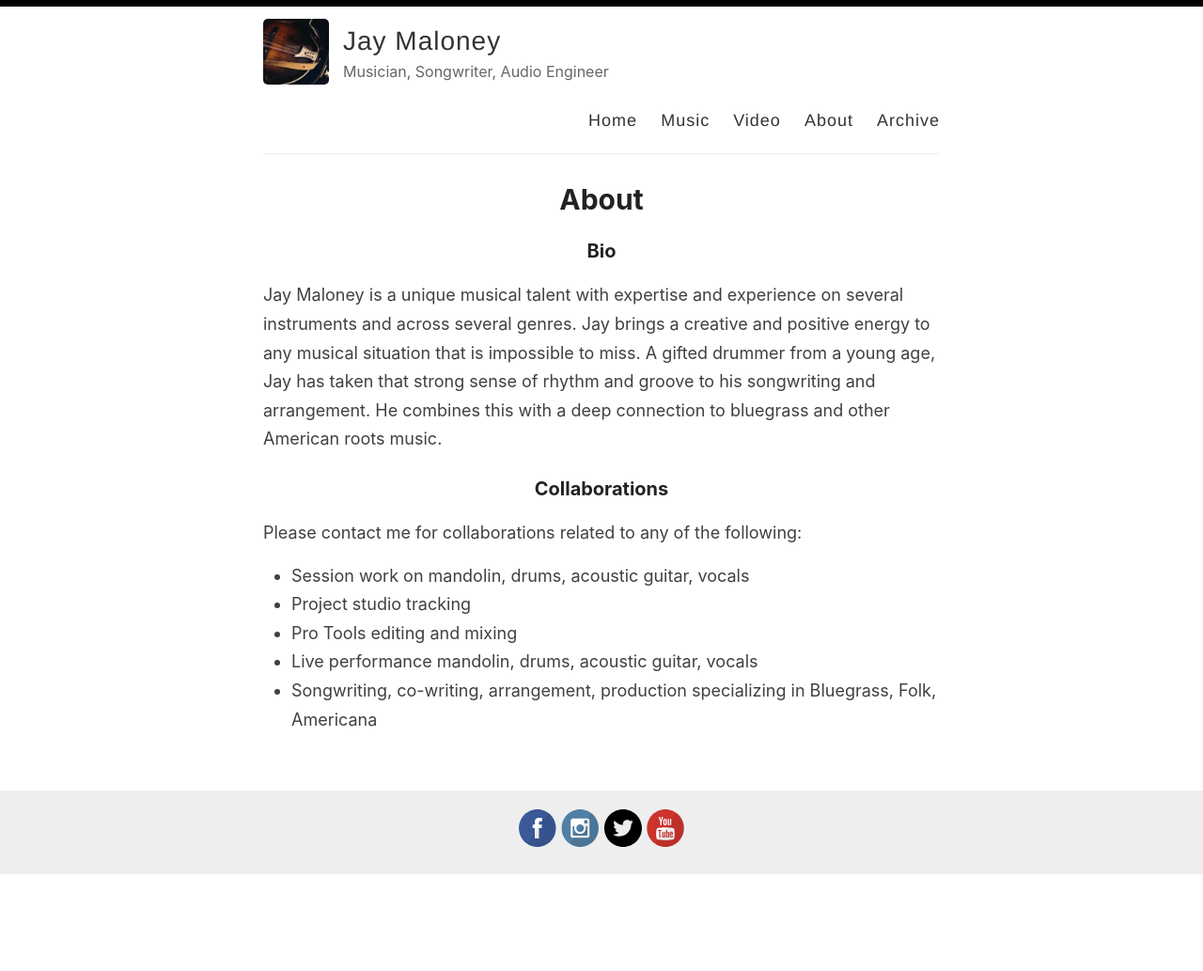
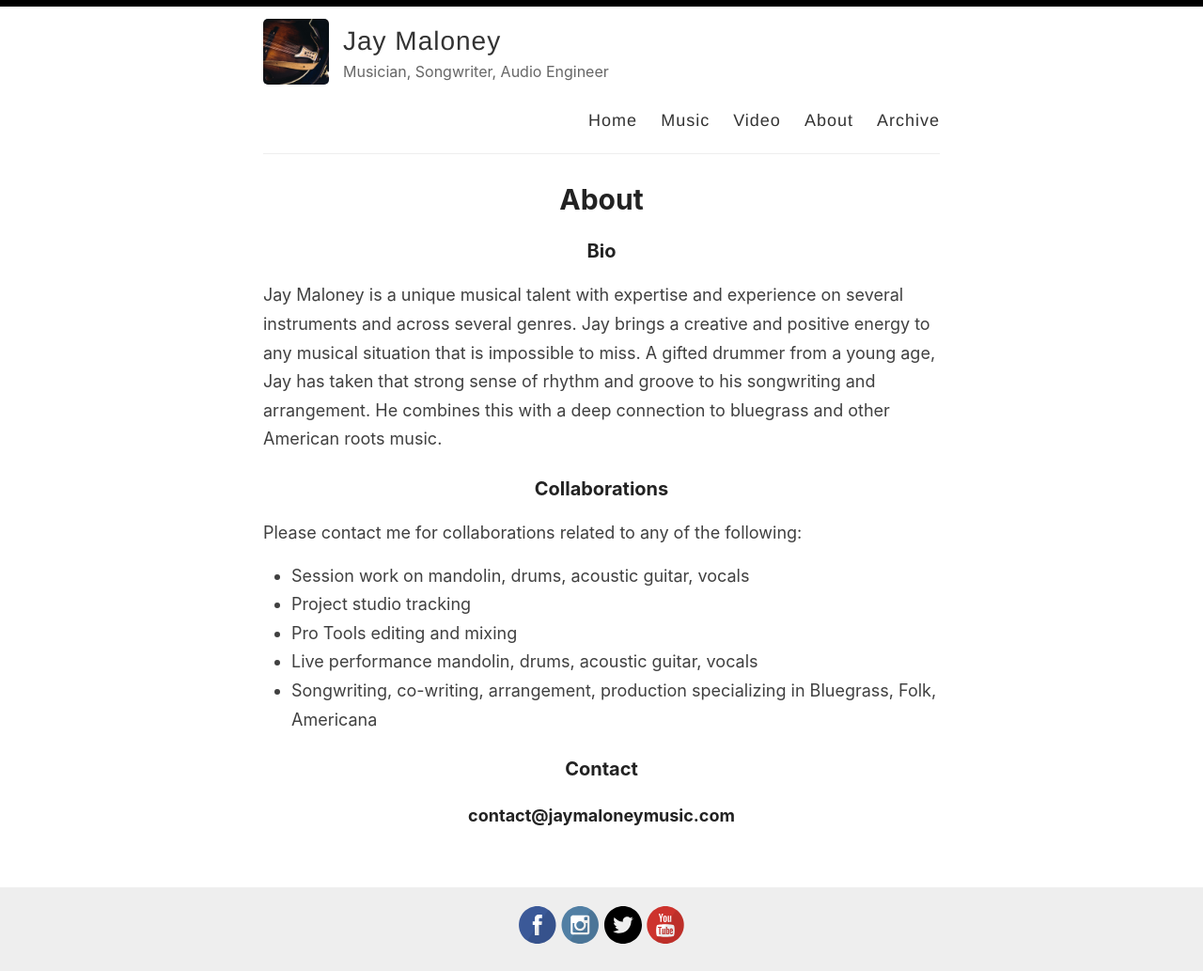
Before and after one commit to thisjaymaloney/thisjaymaloney.github.io, a Jekyll site: the page built from _pages/about.md, in a window 1280 px wide. Shown: the whole page at 94% size. Built offline with Jekyll 4.4.1, drawn with Linux system fonts in a browser that asks for light colours; before the commit the page ends 931 px from its top, so only the background shows below that.

Commit message:
Update about.md

```diff
--- a/_pages/about.md
+++ b/_pages/about.md
@@ -16,3 +16,6 @@ Please contact me for collaborations related to any of the following:
 * Pro Tools editing and mixing
 * Live performance mandolin, drums, acoustic guitar, vocals
 * Songwriting, co-writing, arrangement, production specializing in Bluegrass, Folk, Americana
+
+### Contact
+###### contact@jaymaloneymusic.com
```
